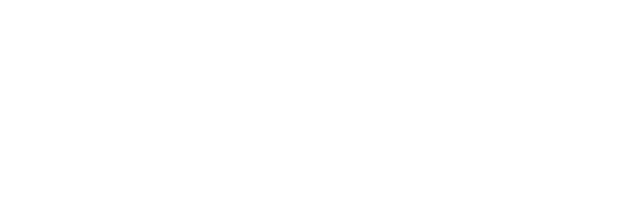
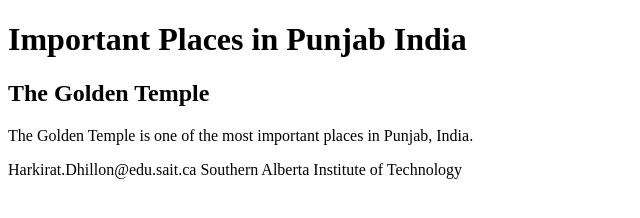
Before and after one commit to HarkiratDhill/harkirat-crpg-218-travelogue, a plain HTML site: page index.html in a window 1280 px wide. Shown: the whole page, without its empty margins (0-640 px from the left). Drawn offline with Linux system fonts and the light colour scheme.

Commit message:
Title, Header, Article, Footer
Changed Title
Added Header
Added First Article and information
Added Footer with personal information

```diff
--- a/index.html
+++ b/index.html
@@ -3,9 +3,22 @@
 <head>
     <meta charset="UTF-8">
     <meta name="viewport" content="width=device-width, initial-scale=1.0">
-    <title>Document</title>
+    <title>Travelogue:</title>
 </head>
 <body>
-
+    <main>
+        <header>
+            <h1>Important Places in Punjab India</h1>
+        </header>
+        <article>
+            <h2>The Golden Temple</h2>
+            <p>The Golden Temple is one of the most important places in Punjab, India.</p>
+        </article>
+        <footer>
+            <p>
+                Harkirat.Dhillon@edu.sait.ca Southern Alberta Institute of Technology
+            </p>
+        </footer>
+    </main>
 </body>
 </html>
```
